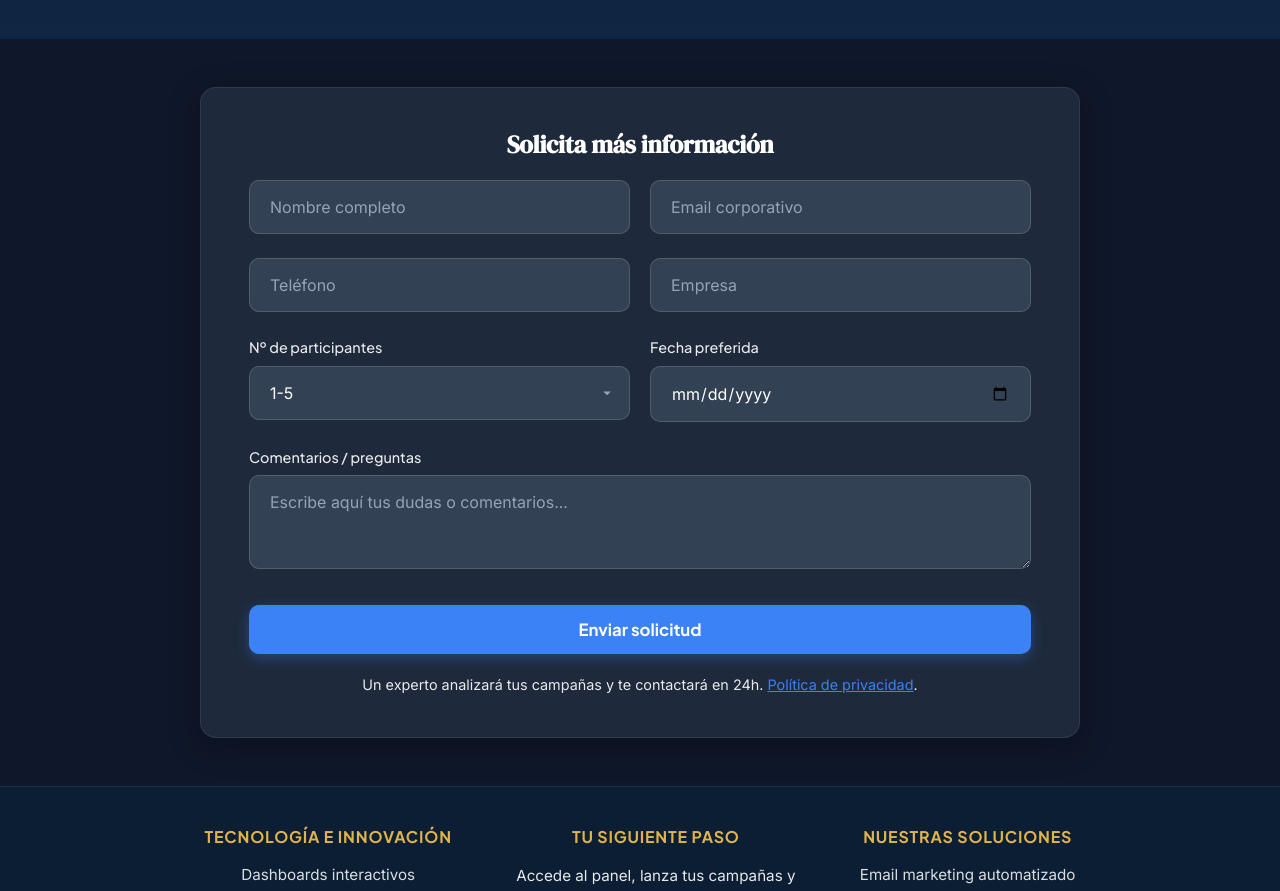
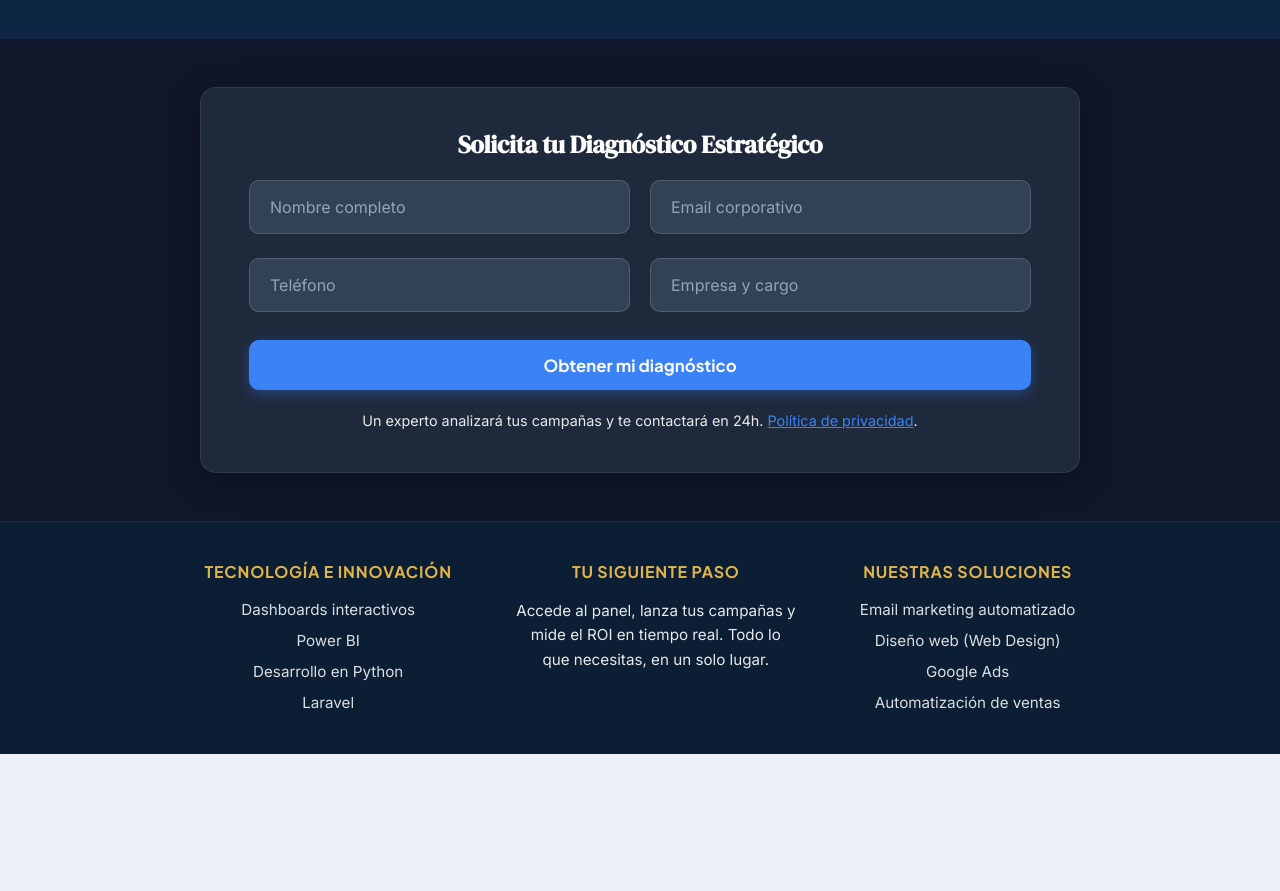
Before and after one commit to RoyVM2003/intro-envio-correos, a React (Vite) app: page / in a window 1280 px wide. Shown: the part 4180-5071 px from the top of the page. After the commit the page ends 4934 px from the top, so only its background shows below. Built offline with nearby package versions, Linux system fonts and the light colour scheme; no server answers.

Commit message:
modificaciones fronot2

```diff
--- a/src/components/DiagnosisForm.jsx
+++ b/src/components/DiagnosisForm.jsx
@@ -2,12 +2,11 @@ import { useState } from 'react'
 import { contact } from '../lib/api'
 
 /**
- * Formulario de Diagnóstico Estratégico / Request info.
- * Inspirado en IA Native (osdemsdigital.com/ia-native-sales/).
- * Envía a POST /api/v1/contact.
+ * Formulario de Diagnóstico Estratégico.
+ * Envía los datos a POST /api/v1/contact.
  */
 export function DiagnosisForm({ t }) {
-  const [form, setForm] = useState({ name: '', email: '', phone: '', company: '', pax: '1-5', date: '', comments: '' })
+  const [form, setForm] = useState({ name: '', email: '', phone: '', company: '' })
   const [loading, setLoading] = useState(false)
   const [error, setError] = useState('')
   const [sent, setSent] = useState(false)
@@ -31,13 +30,10 @@ export function DiagnosisForm({ t }) {
         name: form.name.trim(),
         email: form.email.trim(),
         phone: form.phone.trim(),
-        company: form.company?.trim() || '',
-        pax: form.pax || '',
-        date: form.date || '',
-        comments: form.comments?.trim() || '',
+        message: form.company?.trim() || '',
       })
       setSent(true)
-      setForm({ name: '', email: '', phone: '', company: '', pax: '1-5', date: '', comments: '' })
+      setForm({ name: '', email: '', phone: '', company: '' })
     } catch (err) {
       setError(err?.message || 'No se pudo enviar. Intenta más tarde.')
     } finally {
@@ -75,7 +71,6 @@ export function DiagnosisForm({ t }) {
                   onChange={handleChange}
                   placeholder={t('intro.diagnosis.placeholderName')}
                   autoComplete="name"
-                  required
                   disabled={loading}
                 />
               </div>
@@ -116,39 +111,6 @@ export function DiagnosisForm({ t }) {
                 />
               </div>
             </div>
-            <div className="intro-diagnosis-row">
-              <div className="intro-diagnosis-group">
-                <label className="intro-diagnosis-label">{t('intro.diagnosis.placeholderPax')}</label>
-                <select name="pax" value={form.pax} onChange={handleChange} disabled={loading}>
-                  <option value="1-5">1-5</option>
-                  <option value="6-10">6-10</option>
-                  <option value="11-15">11-15</option>
-                  <option value="15+">15+</option>
-                </select>
-              </div>
-              <div className="intro-diagnosis-group">
-                <label className="intro-diagnosis-label">{t('intro.diagnosis.placeholderDate')}</label>
-                <input
-                  type="date"
-                  name="date"
-                  value={form.date}
-                  onChange={handleChange}
-                  required
-                  disabled={loading}
-                />
-              </div>
-            </div>
-            <div className="intro-diagnosis-group intro-diagnosis-group--full">
-              <label className="intro-diagnosis-label">{t('intro.diagnosis.placeholderComments')}</label>
-              <textarea
-                name="comments"
-                value={form.comments}
-                onChange={handleChange}
-                placeholder={t('intro.diagnosis.placeholderCommentsHint')}
-                rows={3}
-                disabled={loading}
-              />
-            </div>
             {error && <p className="intro-diagnosis-error" role="alert">{error}</p>}
             <button type="submit" className="intro-diagnosis-btn" disabled={loading}>
               {loading ? (t('common.sending') || 'Enviando…') : t('intro.diagnosis.button')}
--- a/src/data/translations.js
+++ b/src/data/translations.js
@@ -114,18 +114,13 @@ const es = {
       sol4: 'Automatización de ventas',
     },
     diagnosis: {
-      title: 'Solicita más información',
+      title: 'Solicita tu Diagnóstico Estratégico',
       subtitle: '',
       placeholderName: 'Nombre completo',
       placeholderEmail: 'Email corporativo',
       placeholderPhone: 'Teléfono',
-      placeholderCompany: 'Empresa',
-      placeholderPax: 'Nº de participantes',
-      placeholderDate: 'Fecha preferida',
-      placeholderComments: 'Comentarios / preguntas',
-      placeholderCommentsHint: 'Escribe aquí tus dudas o comentarios...',
-      button: 'Enviar solicitud',
-      success: 'Gracias. Un experto analizará tus datos y te contactará en breve.',
+      placeholderCompany: 'Empresa y cargo',
+      button: 'Obtener mi diagnóstico',
       footer: 'Un experto analizará tus campañas y te contactará en 24h.',
       privacy: 'Política de privacidad',
     },
@@ -399,18 +394,13 @@ const en = {
       sol4: 'Sales automation',
     },
     diagnosis: {
-      title: 'Request more information',
+      title: 'Request your Strategic Diagnosis',
       subtitle: '',
       placeholderName: 'Full name',
       placeholderEmail: 'Work email',
       placeholderPhone: 'Phone',
-      placeholderCompany: 'Company',
-      placeholderPax: 'Number of participants',
-      placeholderDate: 'Preferred date',
-      placeholderComments: 'Comments / questions',
-      placeholderCommentsHint: 'Add your questions or comments here...',
-      button: 'Send request',
-      success: 'Thank you. An expert will analyze your details and contact you shortly.',
+      placeholderCompany: 'Company & title',
+      button: 'Get my diagnosis',
       footer: 'An expert will analyze your campaigns and contact you within 24h.',
       privacy: 'Privacy policy',
     },
@@ -678,7 +668,7 @@ const it = {
     tier: { title: 'Servizio che non dorme mai', roiCallout: 'Cosa guadagni: continuità operativa, meno interruzioni e ROI chiaro — team e clienti assistiti senza perdere vendite.', lead: 'Soluzioni mantenute, sicure e pronte per il futuro. Customer Care con Helpdesk internazionale 24/7 e supporto Tier 1 a Tier 3.', intro: 'I livelli di supporto tecnico strutturano l\'assistenza per complessità del problema:', tier1: 'Tier 1', tier1Title: 'Supporto base', tier1Desc: 'Prima linea. Gestisce il 70-80% degli incidenti di routine con procedure definite.', tier2: 'Tier 2', tier2Title: 'Supporto avanzato', tier2Desc: 'Tecnici specializzati per problemi più complessi, configurazioni e diagnosi approfondita.', tier3: 'Tier 3', tier3Title: 'Livello esperto', tier3Desc: 'Ingegneri che sviluppano soluzioni, investigano la causa root e gestiscono l\'infrastruttura più complessa.' },
     figures: { subtitle: 'In numeri', title: 'Cifre chiave', fig1: 'Servizio internazionale', fig2: 'Livelli di supporto', fig3: 'Clienti', fig4: 'Paesi' },
     cta: { heading: 'Il tuo prossimo passo', text: 'Accedi al pannello, lancia le campagne e misura il ROI in tempo reale. Tutto in un unico posto.' },
-    diagnosis: { ...en.intro.diagnosis, title: 'Richiedi più informazioni', placeholderName: 'Nome completo', placeholderEmail: 'Email aziendale', placeholderPhone: 'Telefono', placeholderCompany: 'Azienda', placeholderPax: 'Numero di partecipanti', placeholderDate: 'Data preferita', placeholderComments: 'Commenti / domande', button: 'Invia richiesta', success: 'Grazie. Un esperto analizzerà i tuoi dati e ti contatterà a breve.', footer: 'Un esperto analizzerà le tue campagne e ti contatterà entro 24h.', privacy: 'Informativa sulla privacy' },
+    diagnosis: { ...en.intro.diagnosis, title: 'Richiedi la tua Diagnosi Strategica', placeholderName: 'Nome completo', placeholderEmail: 'Email aziendale', placeholderPhone: 'Telefono', placeholderCompany: 'Azienda e ruolo', button: 'Ottieni la mia diagnosi', footer: 'Un esperto analizzerà le tue campagne e ti contatterà entro 24h.', privacy: 'Informativa sulla privacy' },
   },
   login: { ...en.login, title: 'Accedi', subtitle: 'Accedi al pannello campagne con il tuo account.', email: 'Email', password: 'Password', submit: 'Entra', entering: 'Accesso in corso…', back: '← Torna all\'introduzione', connecting: 'Connessione...', errorRequired: 'Inserisci email e password.', errorLogin: 'Accesso fallito.', errorApi: 'L\'API non ha restituito un token.' },
   panelLogin: { title: 'Accesso al pannello', back: '← Torna all\'introduzione' },
@@ -702,7 +692,7 @@ const nl = {
     tier: { title: 'Service die nooit slaapt', roiCallout: 'Wat u wint: operationele continuïteit, minder uitval en duidelijke ROI — uw team en klanten ondersteund zonder verkoop te verliezen.', lead: 'Uw oplossingen onderhouden, beveiligd en klaar voor de toekomst. Customer Care met internationaal Helpdesk 24/7 en Tier 1 tot Tier 3 support.', intro: 'De technische supportniveaus structureren de klantenservice naar complexiteit van het probleem:', tier1: 'Tier 1', tier1Title: 'Basissupport', tier1Desc: 'Eerste lijn. Handelt 70-80% van de routine-incidenten af met gedefinieerde procedures.', tier2: 'Tier 2', tier2Title: 'Geavanceerde support', tier2Desc: 'Gespecialiseerde technici voor complexere problemen, configuraties en diepgaande diagnose.', tier3: 'Tier 3', tier3Title: 'Expertniveau', tier3Desc: 'Engineers die oplossingen ontwikkelen, root cause onderzoeken en de meest complexe infrastructuur beheren.' },
     figures: { subtitle: 'In cijfers', title: 'Kerncijfers', fig1: 'Internationale service', fig2: 'Supportniveaus', fig3: 'Klanten', fig4: 'Landen' },
     cta: { heading: 'Uw volgende stap', text: 'Ga naar het panel, start campagnes en meet ROI in realtime. Alles op één plek.' },
-    diagnosis: { ...en.intro.diagnosis, title: 'Vraag meer informatie aan', placeholderName: 'Volledige naam', placeholderEmail: 'Werk-e-mail', placeholderPhone: 'Telefoon', placeholderCompany: 'Bedrijf', placeholderPax: 'Aantal deelnemers', placeholderDate: 'Voorkeursdatum', placeholderComments: 'Opmerkingen / vragen', button: 'Verstuur aanvraag', success: 'Bedankt. Een expert analyseert uw gegevens en neemt spoedig contact op.', footer: 'Een expert analyseert uw campagnes en neemt binnen 24 uur contact op.', privacy: 'Privacybeleid' },
+    diagnosis: { ...en.intro.diagnosis, title: 'Vraag uw Strategische Diagnose aan', placeholderName: 'Volledige naam', placeholderEmail: 'Werk-e-mail', placeholderPhone: 'Telefoon', placeholderCompany: 'Bedrijf en functie', button: 'Ontvang mijn diagnose', footer: 'Een expert analyseert uw campagnes en neemt binnen 24 uur contact op.', privacy: 'Privacybeleid' },
   },
   login: { ...en.login, title: 'Inloggen', subtitle: 'Toegang tot het campagnepanel met uw account.', email: 'E-mail', password: 'Wachtwoord', submit: 'Inloggen', entering: 'Bezig met inloggen…', back: '← Terug naar introductie', connecting: 'Verbinden...', errorRequired: 'Vul e-mail en wachtwoord in.', errorLogin: 'Inloggen mislukt.', errorApi: 'De API gaf geen token terug.' },
   panelLogin: { title: 'Paneltoegang', back: '← Terug naar introductie' },
@@ -726,7 +716,7 @@ const fr = {
     tier: { title: 'Un service qui ne dort jamais', roiCallout: 'Ce que vous gagnez : continuité opérationnelle, moins de pannes et ROI clair — votre équipe et vos clients pris en charge sans perdre de ventes.', lead: 'Vos solutions maintenues, sécurisées et prêtes pour l\'avenir. Customer Care avec Helpdesk international 24/7 et support Tier 1 à Tier 3.', intro: 'Les niveaux de support technique structurent le service client selon la complexité du problème :', tier1: 'Tier 1', tier1Title: 'Support de base', tier1Desc: 'Première ligne. Traite 70-80 % des incidents de routine avec des procédures définies.', tier2: 'Tier 2', tier2Title: 'Support avancé', tier2Desc: 'Techniciens spécialisés pour les problèmes plus complexes, configurations et diagnostic approfondi.', tier3: 'Tier 3', tier3Title: 'Niveau expert', tier3Desc: 'Ingénieurs qui développent des solutions, recherchent la cause racine et gèrent l\'infrastructure la plus complexe.' },
     figures: { subtitle: 'En chiffres', title: 'Chiffres clés', fig1: 'Service international', fig2: 'Niveaux de support', fig3: 'Clients', fig4: 'Pays' },
     cta: { heading: 'Votre prochaine étape', text: 'Accédez au panel, lancez vos campagnes et mesurez le ROI en temps réel. Tout en un seul endroit.' },
-    diagnosis: { ...en.intro.diagnosis, title: 'Demander plus d\'informations', placeholderName: 'Nom complet', placeholderEmail: 'E-mail professionnel', placeholderPhone: 'Téléphone', placeholderCompany: 'Entreprise', placeholderPax: 'Nombre de participants', placeholderDate: 'Date préférée', placeholderComments: 'Commentaires / questions', button: 'Envoyer la demande', success: 'Merci. Un expert analysera vos données et vous contactera sous peu.', footer: 'Un expert analysera vos campagnes et vous contactera sous 24h.', privacy: 'Politique de confidentialité' },
+    diagnosis: { ...en.intro.diagnosis, title: 'Demandez votre Diagnostic Stratégique', placeholderName: 'Nom complet', placeholderEmail: 'E-mail professionnel', placeholderPhone: 'Téléphone', placeholderCompany: 'Entreprise et poste', button: 'Obtenir mon diagnostic', footer: 'Un expert analysera vos campagnes et vous contactera sous 24h.', privacy: 'Politique de confidentialité' },
   },
   login: { ...en.login, title: 'Connexion', subtitle: 'Accédez au panel des campagnes avec votre compte.', email: 'E-mail', password: 'Mot de passe', submit: 'Connexion', entering: 'Connexion…', back: '← Retour à l\'introduction', connecting: 'Connexion...', errorRequired: 'Saisissez l\'e-mail et le mot de passe.', errorLogin: 'Échec de la connexion.', errorApi: 'L\'API n\'a pas renvoyé de token.' },
   panelLogin: { title: 'Accès au panel', back: '← Retour à l\'introduction' },
@@ -750,7 +740,7 @@ const de = {
     tier: { title: 'Service, der nie schläft', roiCallout: 'Was Sie gewinnen: operative Kontinuität, weniger Ausfälle und klaren ROI — Ihr Team und Kunden versorgt ohne Verkaufsverlust.', lead: 'Ihre Lösungen gewartet, sicher und zukunftssicher. Customer Care mit internationalem Helpdesk 24/7 und Tier 1 bis Tier 3 Support.', intro: 'Die technischen Support-Stufen strukturieren den Kundenservice nach Problemkomplexität:', tier1: 'Tier 1', tier1Title: 'Basis-Support', tier1Desc: 'Erste Linie. Bearbeitet 70–80 % der Routine-Vorfälle mit definierten Verfahren.', tier2: 'Tier 2', tier2Title: 'Erweiterter Support', tier2Desc: 'Spezialisierte Techniker für komplexere Probleme, Konfigurationen und tiefgehende Diagnose.', tier3: 'Tier 3', tier3Title: 'Experten-Level', tier3Desc: 'Ingenieure, die Lösungen entwickeln, Root Cause analysieren und die komplexeste Infrastruktur verwalten.' },
     figures: { subtitle: 'In Zahlen', title: 'Kennzahlen', fig1: 'Internationaler Service', fig2: 'Support-Stufen', fig3: 'Kunden', fig4: 'Länder' },
     cta: { heading: 'Ihr nächster Schritt', text: 'Zugang zum Panel, Kampagnen starten und ROI in Echtzeit messen. Alles an einem Ort.' },
-    diagnosis: { ...en.intro.diagnosis, title: 'Weitere Informationen anfordern', placeholderName: 'Vollständiger Name', placeholderEmail: 'Geschäftliche E-Mail', placeholderPhone: 'Telefon', placeholderCompany: 'Unternehmen', placeholderPax: 'Anzahl der Teilnehmer', placeholderDate: 'Bevorzugtes Datum', placeholderComments: 'Kommentare / Fragen', button: 'Anfrage senden', success: 'Vielen Dank. Ein Experte analysiert Ihre Daten und wird sich in Kürze bei Ihnen melden.', footer: 'Ein Experte analysiert Ihre Kampagnen und kontaktiert Sie innerhalb von 24 Stunden.', privacy: 'Datenschutzerklärung' },
+    diagnosis: { ...en.intro.diagnosis, title: 'Fordern Sie Ihre Strategische Diagnose an', placeholderName: 'Vollständiger Name', placeholderEmail: 'Geschäftliche E-Mail', placeholderPhone: 'Telefon', placeholderCompany: 'Unternehmen und Position', button: 'Meine Diagnose erhalten', footer: 'Ein Experte analysiert Ihre Kampagnen und kontaktiert Sie innerhalb von 24 Stunden.', privacy: 'Datenschutzerklärung' },
   },
   login: { ...en.login, title: 'Anmelden', subtitle: 'Zugang zum Kampagnen-Panel mit Ihrem Konto.', email: 'E-Mail', password: 'Passwort', submit: 'Anmelden', entering: 'Anmeldung…', back: '← Zur Einführung', connecting: 'Verbinden...', errorRequired: 'E-Mail und Passwort eingeben.', errorLogin: 'Anmeldung fehlgeschlagen.', errorApi: 'Die API hat kein Token zurückgegeben.' },
   panelLogin: { title: 'Panel-Zugang', back: '← Zur Einführung' },
```
Also changed, not shown: src/index.css, src/lib/api.js.
